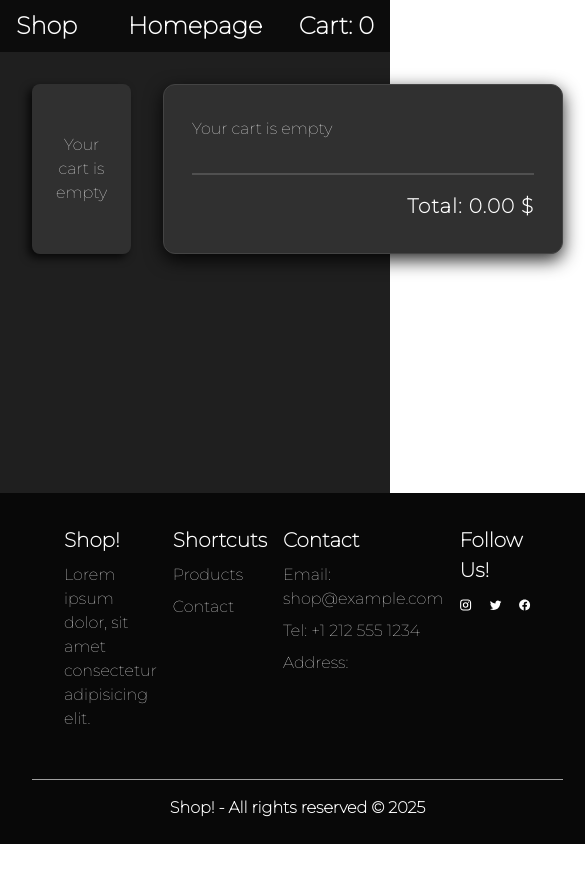
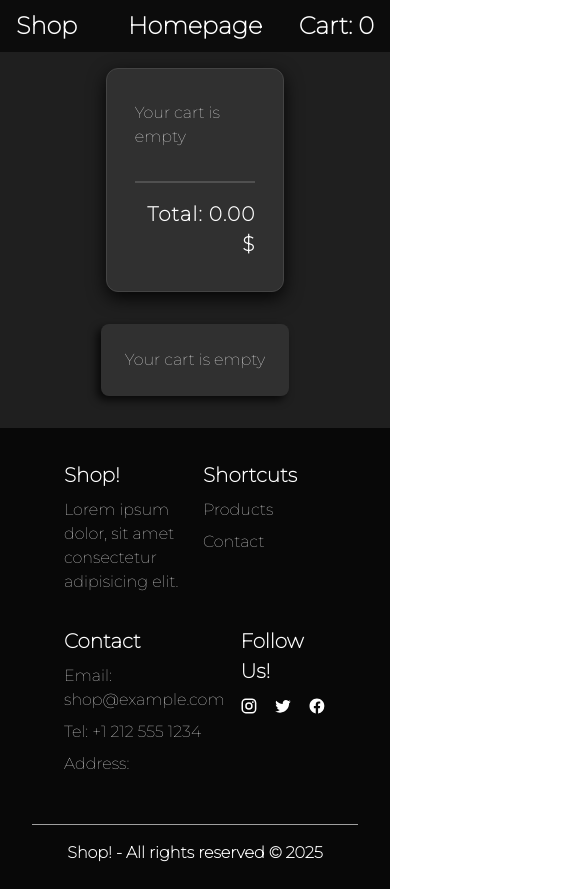
Before and after one commit to MateoTVara/odin-monorepo, a React (Vite) app: page /cart in a window 390 px wide. Shown: the whole page, 585 px wide, since content can reach past the window. Before the commit the page ends 844 px from the top, so only its background shows below. Built offline with nearby package versions, Linux system fonts and the light colour scheme.

Commit message:
style: improve mobile responsiveness for cart, product detail, and homepage
- Add mobile-friendly layouts to Cart, ProductCartDetail, and Homepage modules
- Refactor CSS for better grid and flex behavior on screens ≤768px
- Enhance spacing, alignment, and text wrapping for small devices

```diff
--- a/src/components/ProductCartDetail/ProductCartDetail.module.css
+++ b/src/components/ProductCartDetail/ProductCartDetail.module.css
@@ -77,3 +77,54 @@
     }
   }
 }
+
+@media (max-width: 768px) {
+  .item {
+    flex-direction: column;
+    gap: 0;
+
+    & img {
+      width: 100%;
+      height: auto;
+    }
+
+    & > div:nth-child(2) {
+
+      & p {
+        text-align: center;
+      }
+
+      & > p:first-child {
+        text-wrap: balance;
+        -webkit-line-clamp: 2;
+      }
+
+      & > p:last-child {
+        -webkit-line-clamp: unset;
+        text-align: justify;
+      }
+    }
+
+    & > div:last-child {
+      margin-right: 0;
+      margin-bottom: 12px;
+      display: grid;
+      grid-template-columns: repeat(3, auto);
+
+      & > button:first-child {
+        grid-column: 3;
+        grid-row: 1;
+      }
+
+      & > input {
+        grid-column: 2;
+        grid-row: 1;
+      }
+
+      & > button:last-child {
+        grid-column: 1;
+        grid-row: 1;
+      }
+    }
+  }
+}
--- a/src/pages/Cart/Cart.module.css
+++ b/src/pages/Cart/Cart.module.css
@@ -2,6 +2,8 @@
   padding: 32px;
 
   display: flex;
+  justify-content: center;
+  flex-wrap: wrap;
   gap: 32px;
 }
 
@@ -10,7 +12,7 @@
 
   display: flex;
   flex-direction: column;
-  gap: 8px;
+  gap: 24px;
 
   background-color: #303030;
   padding: 24px;
@@ -44,3 +46,29 @@
     letter-spacing: 1px;
   }
 }
+
+@media (max-width: 768px) {
+  .container {
+    padding: 0;
+
+    display: grid;
+    grid-template-rows: repeat(2, auto);
+    justify-items: center;
+  }
+
+  .itemsContainer {
+    grid-column: 1;
+    grid-row: 2;
+
+    margin-bottom: 32px;
+  }
+
+  .pricing {
+    grid-column: 1;
+    grid-row: 1;
+
+    margin-top: 16px;
+    max-width: 90%;
+    min-width: 90%;
+  }
+}
--- a/src/pages/Homepage/Homepage.module.css
+++ b/src/pages/Homepage/Homepage.module.css
@@ -140,6 +140,33 @@
 }
 
 
+@media (max-width: 768px) {
+  .hero {
+    margin-inline: 2rem;
+
+    & > div:first-child {
+      font-size: 2.5rem;
+      margin-bottom: 2rem;
+    }
+
+    & > p:nth-child(2) {
+      width: 100%;
+      font-size: 1.2rem;
+      margin-bottom: 2rem;
+    }
+  }
+
+  .imageGrid {
+    padding: 2rem 1.5rem;
+    border-radius: 32px;
+
+    grid-template-columns: repeat(4, 1fr);
+    grid-template-rows: repeat(5, 1fr);
+    gap: 1rem;
+  }
+}
+
+
 @keyframes fadeIn {
   from {
     opacity: 0;
```
